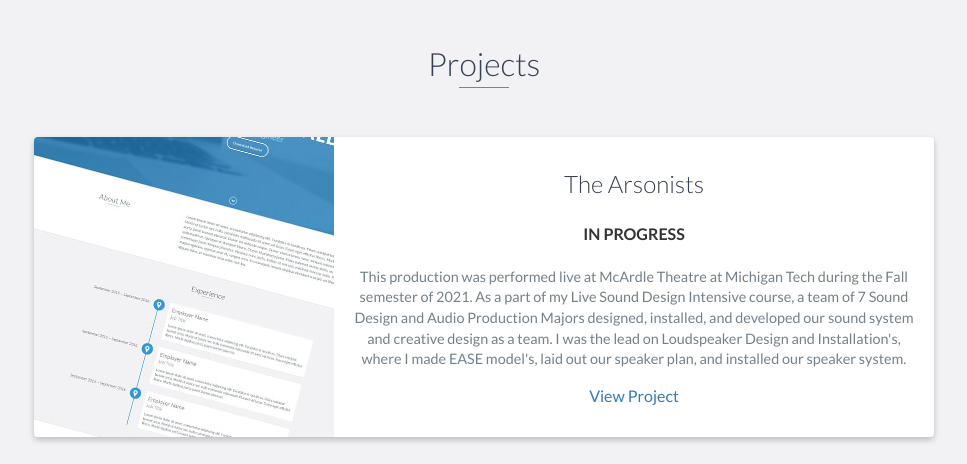
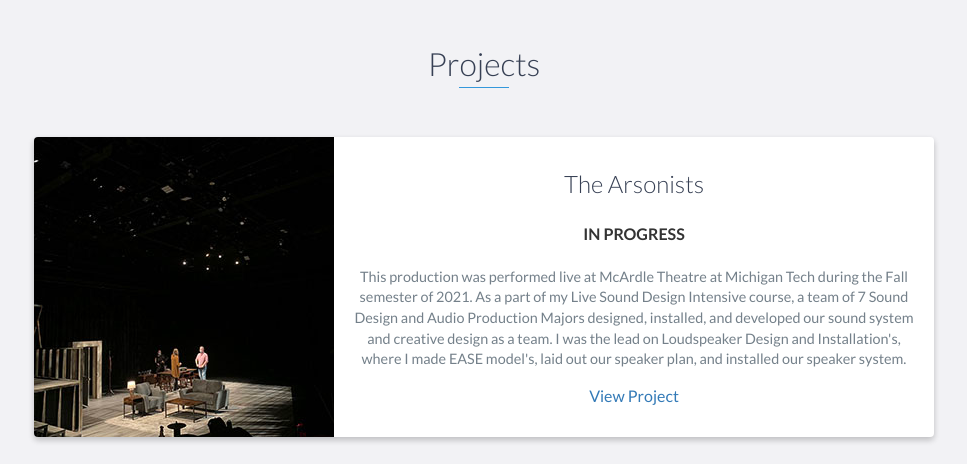
Before and after one commit to MaseWaldrip/MaseWaldrip.github.io, a website: page index.html in a window 1280 px wide. Shown: the part 2640-3104 px from the top of the page, without its empty margins (156-1123 px from the left). Drawn offline with nearby package versions, Linux system fonts and the light colour scheme; grey boxes are pictures that could not be loaded.

Commit message:
Images for projects

```diff
--- a/index.html
+++ b/index.html
@@ -153,7 +153,7 @@
             <div class="row">
                 <div class="project shadow-large">
                     <div class="project-image">
-                        <img src="images/project.jpg" />
+                        <img src="images/arsonists_MasonWaldrip.jpg" />
                     </div>
                     <!-- End .project-image -->
                     <div class="project-info">
```
